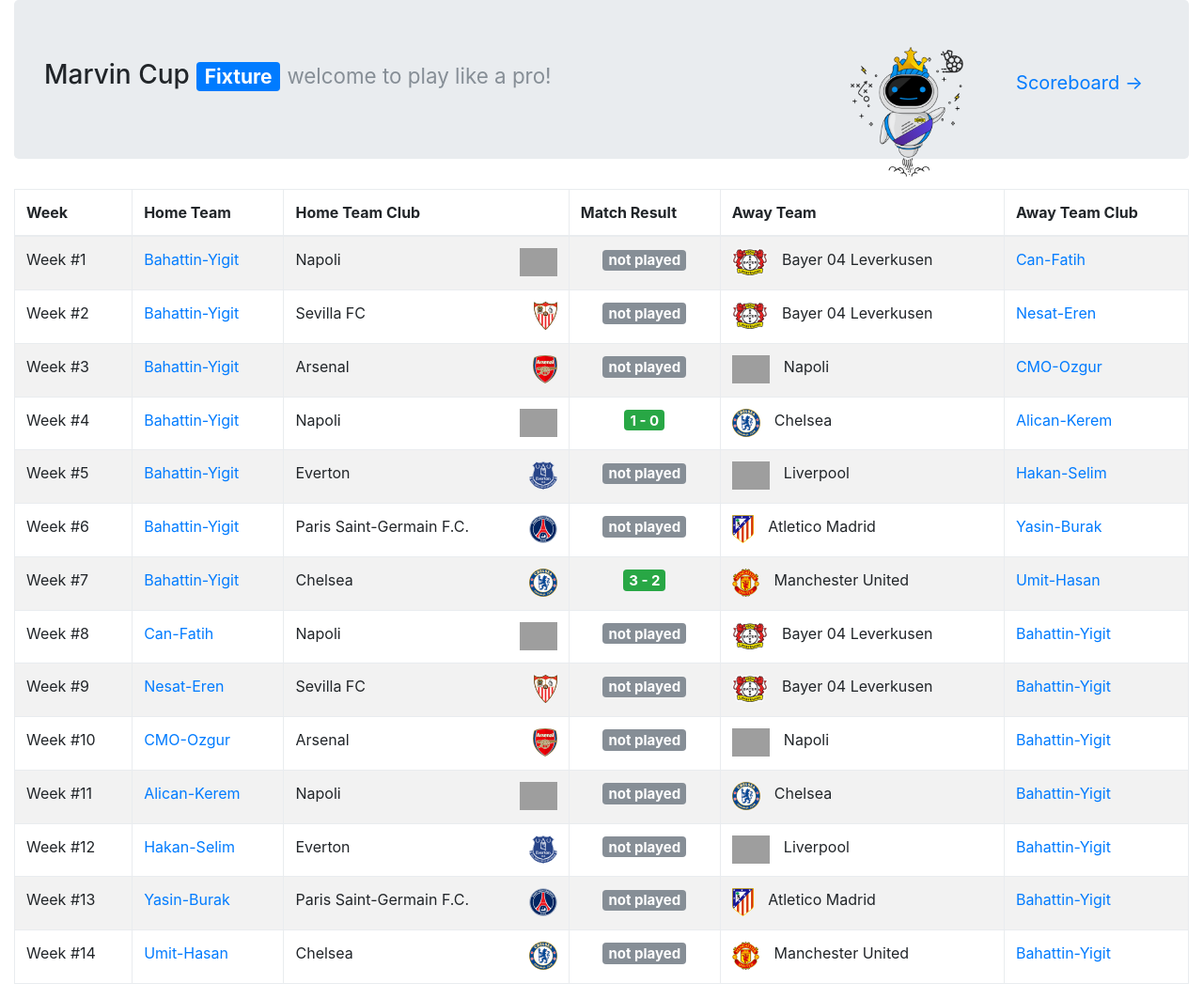
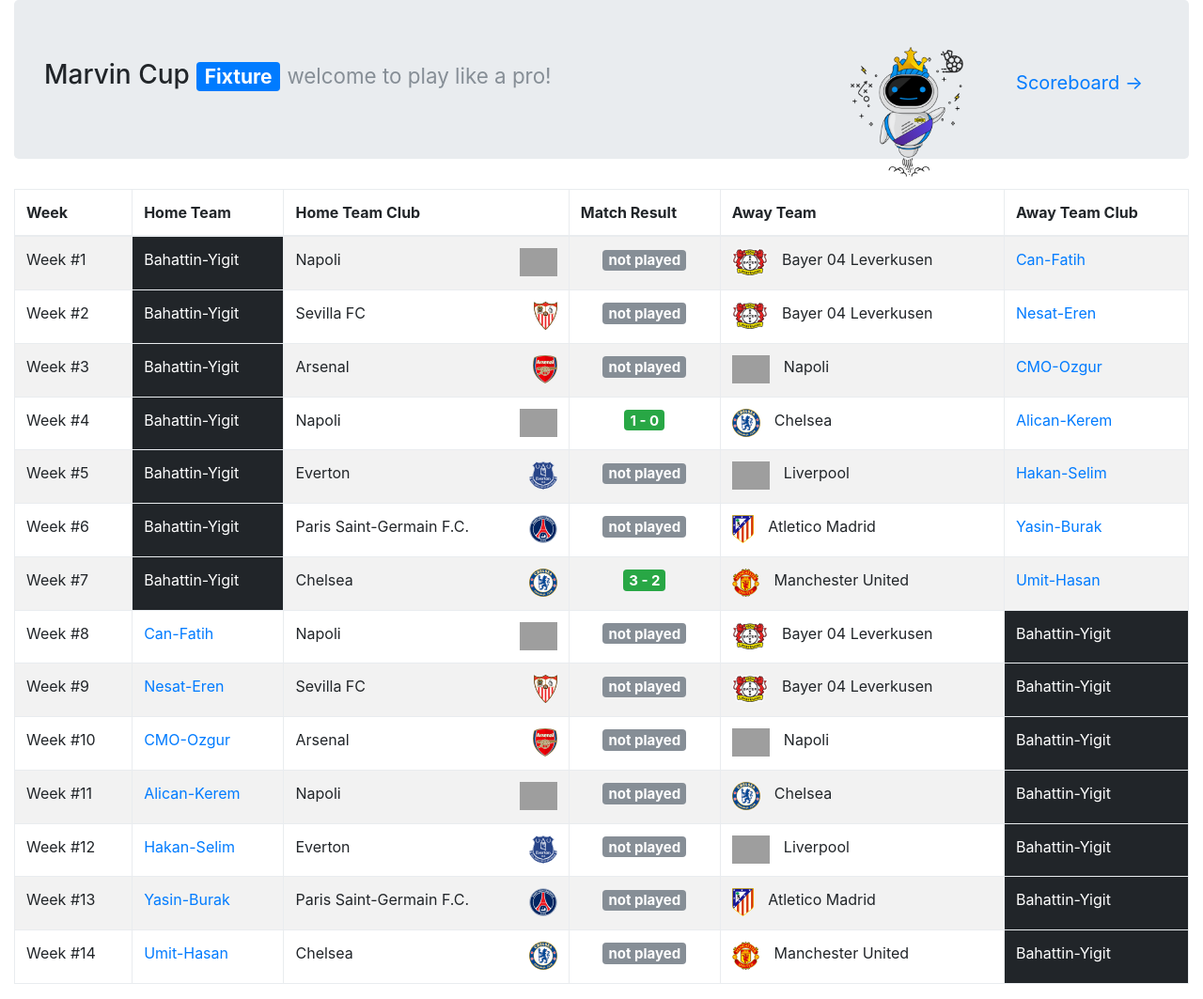
Before and after one commit to keremciu/fifa-tournament-generator, a Django app: page /1/teamfixture/14 in a window 1280 px wide. Shown: the whole page at 94% size. Run offline with Django 3.2, Linux system fonts and the light colour scheme; data comes from the database, SQL or seed files in the repository; some libraries are stand-ins or nearby versions; grey boxes are pictures that could not be loaded.

Commit message:
fixture details

```diff
--- a/tournament/initial/templates/teamfixture.html
+++ b/tournament/initial/templates/teamfixture.html
@@ -35,10 +35,10 @@
               {% for fixture in fixtures %}
               <tr>
                 <td>Week #{{ fixture.week }}</td>
-                <td {% if fixture.home_team_id.id == teamid %}class="bg-dark"{% endif %}>
-                    <a {% if fixture.home_team_id.id == teamid %}class="text-light"{% endif %} href="/{{ season.id}}/teamfixture/{{fixture.home_team_id.id}}">{{ fixture.home_team_id.name }}</a>
+                <td {% if fixture.home_team_id.id == teamid|to_int %}class="table-inverse"{% endif %}>
+                    <a {% if fixture.home_team_id.id == teamid|to_int %}class="text-white"{% endif %} href="/{{ season.id}}/teamfixture/{{fixture.home_team_id.id}}">{{ fixture.home_team_id.name }}</a>
                 </td>
-                <td {% if fixture.home_team_id.id == teamid %}class="bg-dark text-light"{% endif %}>{{ fixture.home_team_club.name }}
+                <td>{{ fixture.home_team_club.name }}
                   <img
                     class="float-right"
                     height="30"
@@ -55,7 +55,7 @@
                     {% endif %}
                   </h5>
                 </td>
-                <td {% if fixture.away_team_id.id == teamid %}class="bg-dark text-light"{% endif %}>{{ fixture.away_team_club.name }}
+                <td>{{ fixture.away_team_club.name }}
                   <img
                     class="float-left"
                     style="margin-right: 15px;"
@@ -64,8 +64,8 @@
                     alt="{{fixture.away_team_club.name}}"
                   />
                 </td>
-                <td {% if fixture.away_team_id.id == teamid %}class="bg-dark"{% endif %}>
-                  <a {% if fixture.away_team_id.id == teamid %}class="text-light"{% endif %} href="/{{ season.id}}/teamfixture/{{fixture.away_team_id.id}}">{{ fixture.away_team_id.name }}</a>
+                <td {% if fixture.away_team_id.id == teamid|to_int %}class="table-inverse"{% endif %}>
+                  <a {% if fixture.away_team_id.id == teamid|to_int %}class="text-white"{% endif %} href="/{{ season.id}}/teamfixture/{{fixture.away_team_id.id}}">{{ fixture.away_team_id.name }}</a>
                 </td>
               </tr>
               {% endfor %}
--- a/tournament/initial/templatetags/fixture_result.py
+++ b/tournament/initial/templatetags/fixture_result.py
@@ -18,3 +18,7 @@
       result = 'badge-danger'
 
   return result
+
+@register.filter()
+def to_int(value):
+    return int(value)
```
